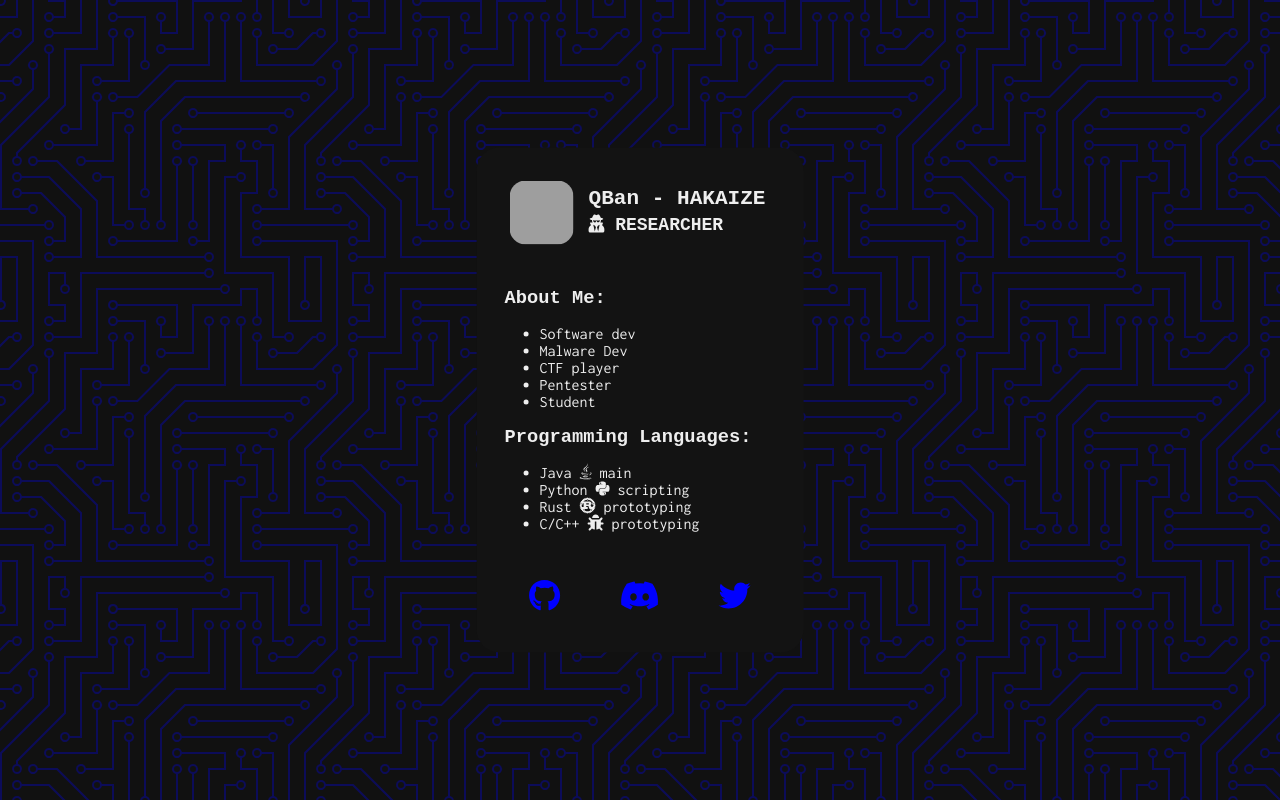
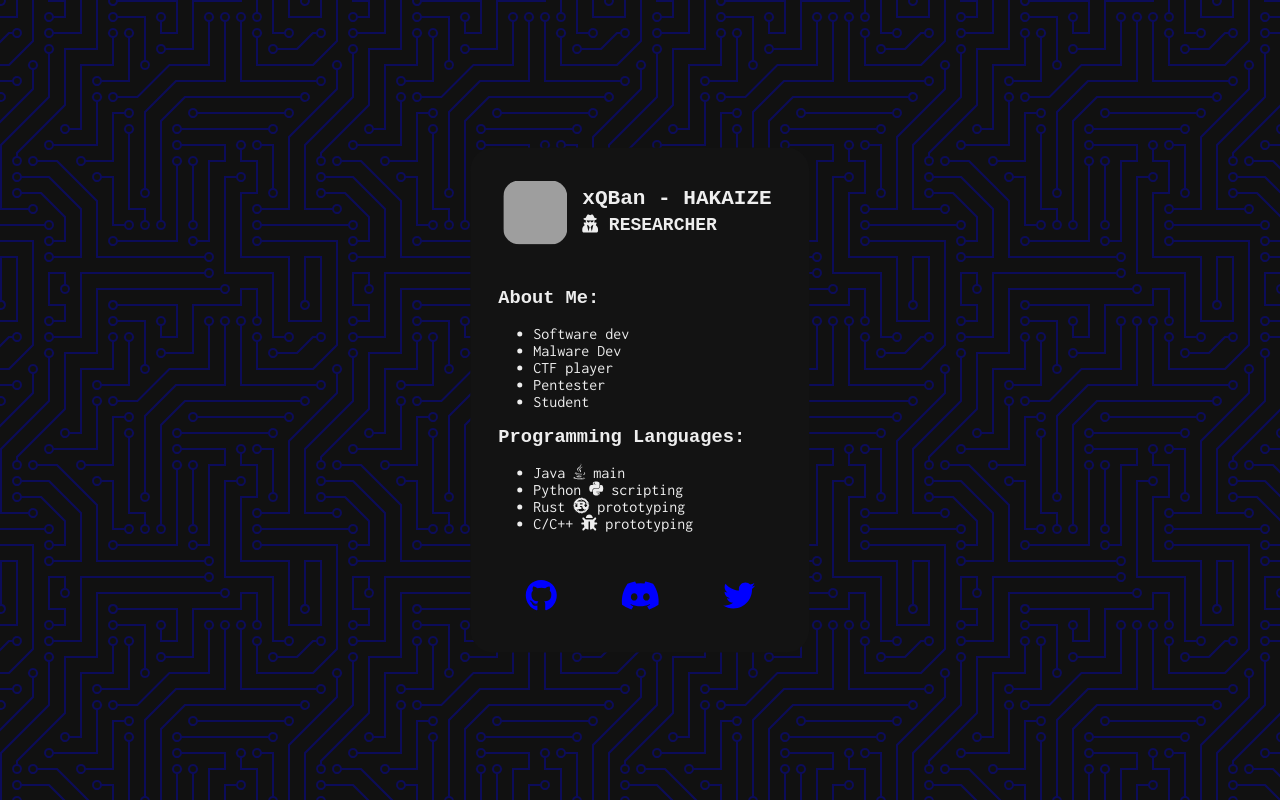
Before and after one commit to xQBan/xQBan.github.io, a plain HTML site: page index.html in a window 1280 px wide. Drawn offline with Linux system fonts and the light colour scheme; grey boxes are pictures that could not be loaded; a web font is replaced by a local one.

Commit message:
Update index.html

```diff
--- a/index.html
+++ b/index.html
@@ -21,7 +21,7 @@
                 <div id="profile">
                     <img src="https://avatars.githubusercontent.com/u/112656104" width="64px" height="64px">
                     <div>
-                        <h3>QBan - HAKAIZE</h3>
+                        <h3>xQBan - HAKAIZE</h3>
                         <h4><i class="fas fa-user-secret"></i> RESEARCHER</h4>
                     </div>
                 </div>
@@ -44,9 +44,9 @@
             </ul>
 
             <div id="icons">
-                <a style="color:#0000ff" href="https://github.com/Q-Ban" target="_blank"><i class="fab fa-github"></i></a>
+                <a style="color:#0000ff" href="https://github.com/xQBan" target="_blank"><i class="fab fa-github"></i></a>
                 <a style="color:#0000ff" href="https://discordapp.com/users/443816676358750219" target="_blank"><i class="fab fa-discord"></i></a>
-                <a style="color:#0000ff" href="https://twitter.com/_QBann" target="_blank"><i class="fab fa-twitter"></i></a>
+                <a style="color:#0000ff" href="https://twitter.com/xQBan_" target="_blank"><i class="fab fa-twitter"></i></a>
             </div>
         </div>
     </body>
```
